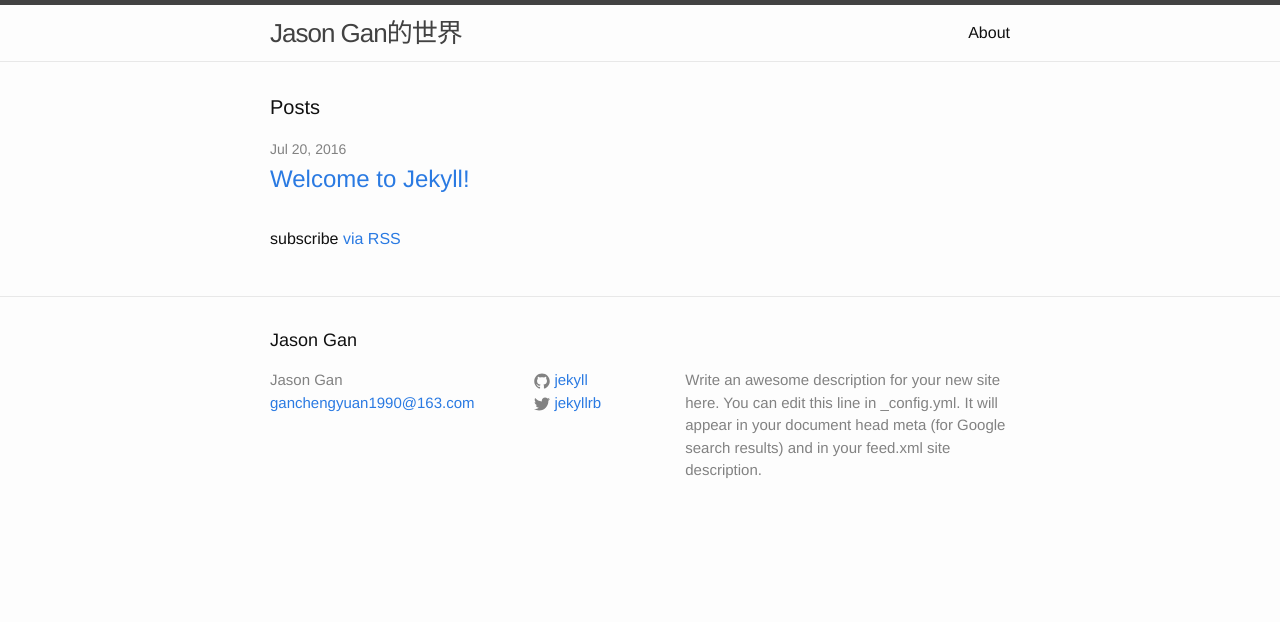
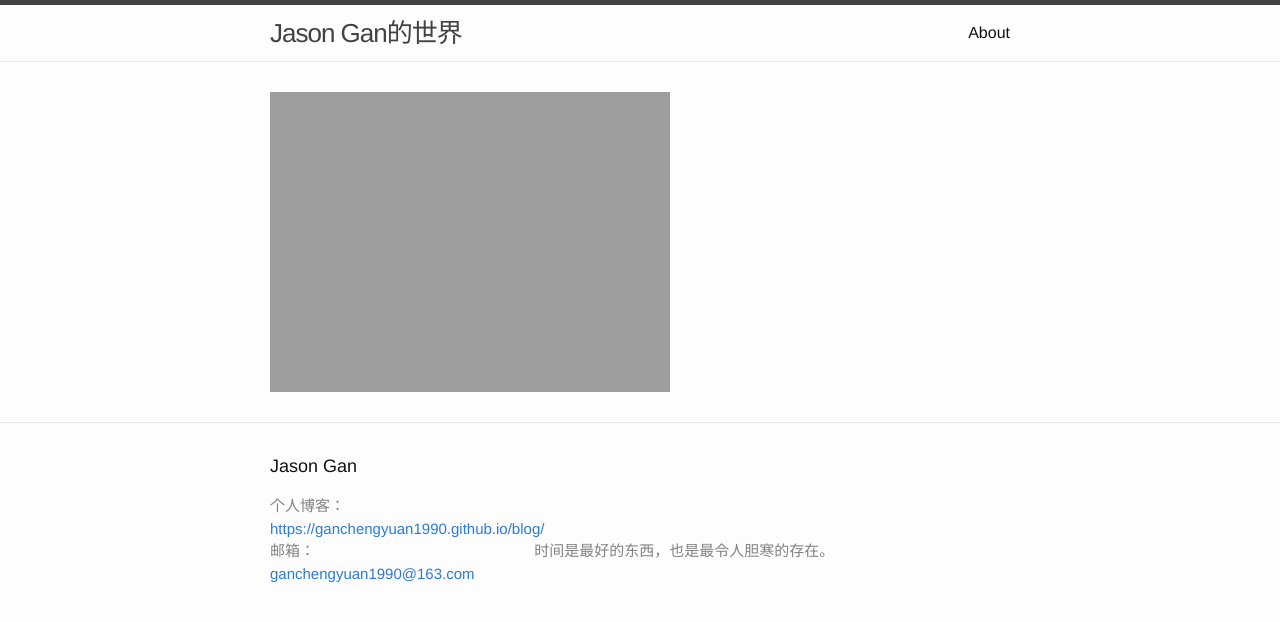
Before and after one commit to ganchengyuan1990/ganchengyuan1990.github.io, a Jekyll site: the page index.html, which Jekyll copies as it is, in a window 1280 px wide. Shown: the top 622 px of the page. Built offline with Jekyll 4.4.1, drawn with Linux system fonts in a browser that asks for light colours.

Commit message:
首页修改

```diff
--- a/index.html
+++ b/index.html
@@ -5,124 +5,70 @@
     <meta charset="utf-8">
     <meta http-equiv="X-UA-Compatible" content="IE=edge">
     <meta name="viewport" content="width=device-width, initial-scale=1">
-
     <title>Jason Gan的世界</title>
     <meta name="description" content="Write an awesome description for your new site here. You can edit this line in _config.yml. It will appear in your document head meta (for Google search results) and in your feed.xml site description.
 ">
-
     <link rel="stylesheet" href="/css/main.css">
     <link rel="canonical" href="http://yourdomain.com/">
     <link rel="alternate" type="application/rss+xml" title="Jason Gan" href="http://yourdomain.com/feed.xml">
 </head>
 
-
 <body>
-
     <header class="site-header">
-
         <div class="wrapper">
-
             <a class="site-title" href="/">Jason Gan的世界</a>
-
             <nav class="site-nav">
                 <a href="#" class="menu-icon">
                     <svg viewBox="0 0 18 15">
-          <path fill="#424242" d="M18,1.484c0,0.82-0.665,1.484-1.484,1.484H1.484C0.665,2.969,0,2.304,0,1.484l0,0C0,0.665,0.665,0,1.484,0 h15.031C17.335,0,18,0.665,18,1.484L18,1.484z"/>
-          <path fill="#424242" d="M18,7.516C18,8.335,17.335,9,16.516,9H1.484C0.665,9,0,8.335,0,7.516l0,0c0-0.82,0.665-1.484,1.484-1.484 h15.031C17.335,6.031,18,6.696,18,7.516L18,7.516z"/>
-          <path fill="#424242" d="M18,13.516C18,14.335,17.335,15,16.516,15H1.484C0.665,15,0,14.335,0,13.516l0,0 c0-0.82,0.665-1.484,1.484-1.484h15.031C17.335,12.031,18,12.696,18,13.516L18,13.516z"/>
+                        <path fill="#424242" d="M18,1.484c0,0.82-0.665,1.484-1.484,1.484H1.484C0.665,2.969,0,2.304,0,1.484l0,0C0,0.665,0.665,0,1.484,0 h15.031C17.335,0,18,0.665,18,1.484L18,1.484z" />
+                        <path fill="#424242" d="M18,7.516C18,8.335,17.335,9,16.516,9H1.484C0.665,9,0,8.335,0,7.516l0,0c0-0.82,0.665-1.484,1.484-1.484 h15.031C17.335,6.031,18,6.696,18,7.516L18,7.516z" />
+                        <path fill="#424242" d="M18,13.516C18,14.335,17.335,15,16.516,15H1.484C0.665,15,0,14.335,0,13.516l0,0 c0-0.82,0.665-1.484,1.484-1.484h15.031C17.335,12.031,18,12.696,18,13.516L18,13.516z" />
                     </svg>
                 </a>
-
                 <div class="trigger">
-
-
                     <a class="page-link" href="/about/">About</a>
-
-
-
-
-
-
-
-
                 </div>
             </nav>
-
         </div>
-
     </header>
-
-
     <div class="page-content">
         <div class="wrapper">
             <div class="home">
-
-  <h1 class="page-heading">Posts</h1>
-
-  <ul class="post-list">
-
-      <li>
-        <span class="post-meta">Jul 20, 2016</span>
-
-        <h2>
-          <a class="post-link" href="/jekyll/update/2016/07/20/welcome-to-jekyll.html">Welcome to Jekyll!</a>
-        </h2>
-      </li>
-
-  </ul>
-
-  <p class="rss-subscribe">subscribe <a href="/feed.xml">via RSS</a></p>
-
-</div>
-
+                <img src="https://ganchengyuan1990.github.io/blog/img/time.gif" alt="">
             </div>
         </div>
-
+    </div>
     <footer class="site-footer">
-
         <div class="wrapper">
-
             <h2 class="footer-heading">Jason Gan</h2>
-
             <div class="footer-col-wrapper">
                 <div class="footer-col footer-col-1">
                     <ul class="contact-list">
-          <li>Jason Gan</li>
-          <li><a href="mailto:ganchengyuan1990@163.com">ganchengyuan1990@163.com</a></li>
+                        <li>个人博客：<a href="https://ganchengyuan1990.github.io/blog/">https://ganchengyuan1990.github.io/blog/</a></li>
+                        <li>邮箱：<a href="mailto:ganchengyuan1990@163.com">ganchengyuan1990@163.com</a></li>
                     </ul>
                 </div>
-
                 <div class="footer-col footer-col-2">
-        <ul class="social-media-list">
-
+                    <!-- <ul class="social-media-list">
                         <li>
                             <a href="https://github.com/jekyll"><span class="icon icon--github"><svg viewBox="0 0 16 16"><path fill="#828282" d="M7.999,0.431c-4.285,0-7.76,3.474-7.76,7.761 c0,3.428,2.223,6.337,5.307,7.363c0.388,0.071,0.53-0.168,0.53-0.374c0-0.184-0.007-0.672-0.01-1.32 c-2.159,0.469-2.614-1.04-2.614-1.04c-0.353-0.896-0.862-1.135-0.862-1.135c-0.705-0.481,0.053-0.472,0.053-0.472 c0.779,0.055,1.189,0.8,1.189,0.8c0.692,1.186,1.816,0.843,2.258,0.645c0.071-0.502,0.271-0.843,0.493-1.037 C4.86,11.425,3.049,10.76,3.049,7.786c0-0.847,0.302-1.54,0.799-2.082C3.768,5.507,3.501,4.718,3.924,3.65 c0,0,0.652-0.209,2.134,0.796C6.677,4.273,7.34,4.187,8,4.184c0.659,0.003,1.323,0.089,1.943,0.261 c1.482-1.004,2.132-0.796,2.132-0.796c0.423,1.068,0.157,1.857,0.077,2.054c0.497,0.542,0.798,1.235,0.798,2.082 c0,2.981-1.814,3.637-3.543,3.829c0.279,0.24,0.527,0.713,0.527,1.437c0,1.037-0.01,1.874-0.01,2.129 c0,0.208,0.14,0.449,0.534,0.373c3.081-1.028,5.302-3.935,5.302-7.362C15.76,3.906,12.285,0.431,7.999,0.431z"/></svg>
                               </span><span class="username">jekyll</span></a>
-
                         </li>
-
-
-
                         <li>
                             <a href="https://twitter.com/jekyllrb"><span class="icon icon--twitter"><svg viewBox="0 0 16 16"><path fill="#828282" d="M15.969,3.058c-0.586,0.26-1.217,0.436-1.878,0.515c0.675-0.405,1.194-1.045,1.438-1.809c-0.632,0.375-1.332,0.647-2.076,0.793c-0.596-0.636-1.446-1.033-2.387-1.033c-1.806,0-3.27,1.464-3.27,3.27 c0,0.256,0.029,0.506,0.085,0.745C5.163,5.404,2.753,4.102,1.14,2.124C0.859,2.607,0.698,3.168,0.698,3.767 c0,1.134,0.577,2.135,1.455,2.722C1.616,6.472,1.112,6.325,0.671,6.08c0,0.014,0,0.027,0,0.041c0,1.584,1.127,2.906,2.623,3.206 C3.02,9.402,2.731,9.442,2.433,9.442c-0.211,0-0.416-0.021-0.615-0.059c0.416,1.299,1.624,2.245,3.055,2.271 c-1.119,0.877-2.529,1.4-4.061,1.4c-0.264,0-0.524-0.015-0.78-0.046c1.447,0.928,3.166,1.469,5.013,1.469 c6.015,0,9.304-4.983,9.304-9.304c0-0.142-0.003-0.283-0.009-0.423C14.976,4.29,15.531,3.714,15.969,3.058z"/></svg>
                           </span><span class="username">jekyllrb</span></a>
-
                         </li>
-
-        </ul>
+                    </ul> -->
                 </div>
-
+                <br>
+                <br>
                 <div class="footer-col footer-col-3">
-        <p>Write an awesome description for your new site here. You can edit this line in _config.yml. It will appear in your document head meta (for Google search results) and in your feed.xml site description.
+                    <p>时间是最好的东西，也是最令人胆寒的存在。
                     </p>
                 </div>
             </div>
-
         </div>
-
     </footer>
-
-
 </body>
 
 </html>
```
Lines whose indentation alone changed are shown as unchanged.
